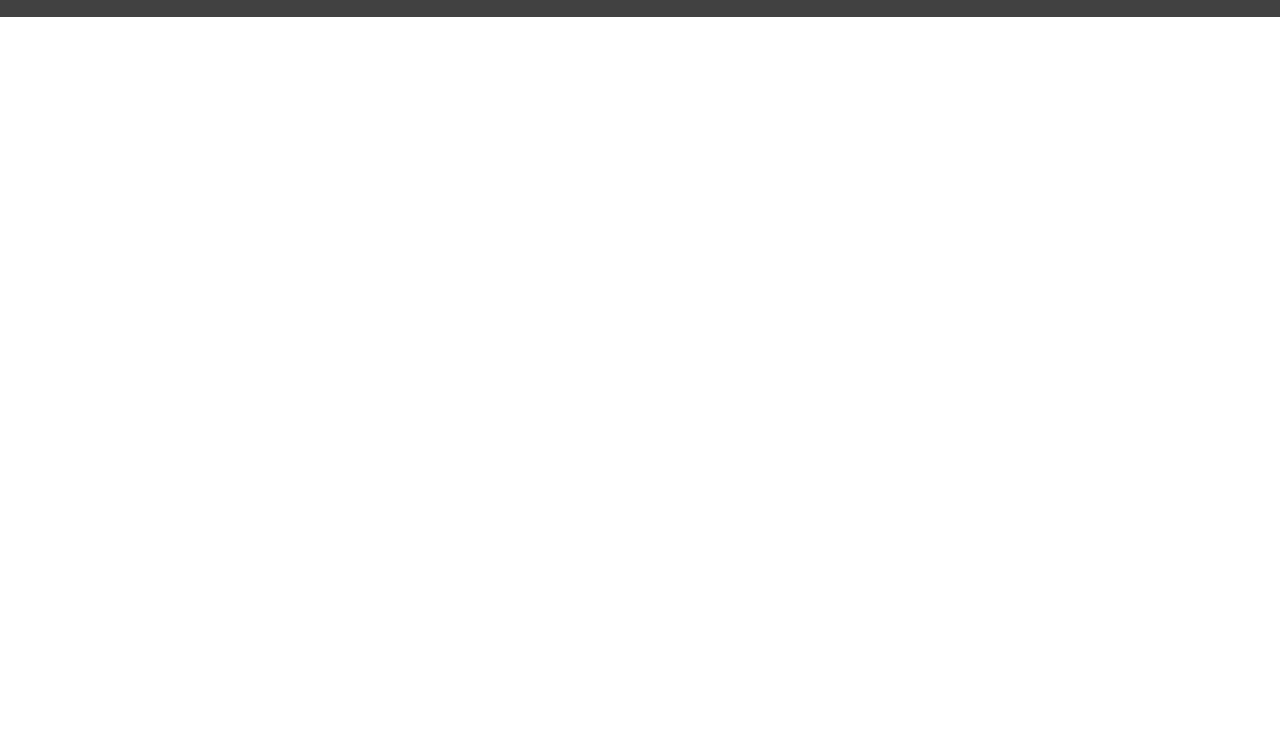
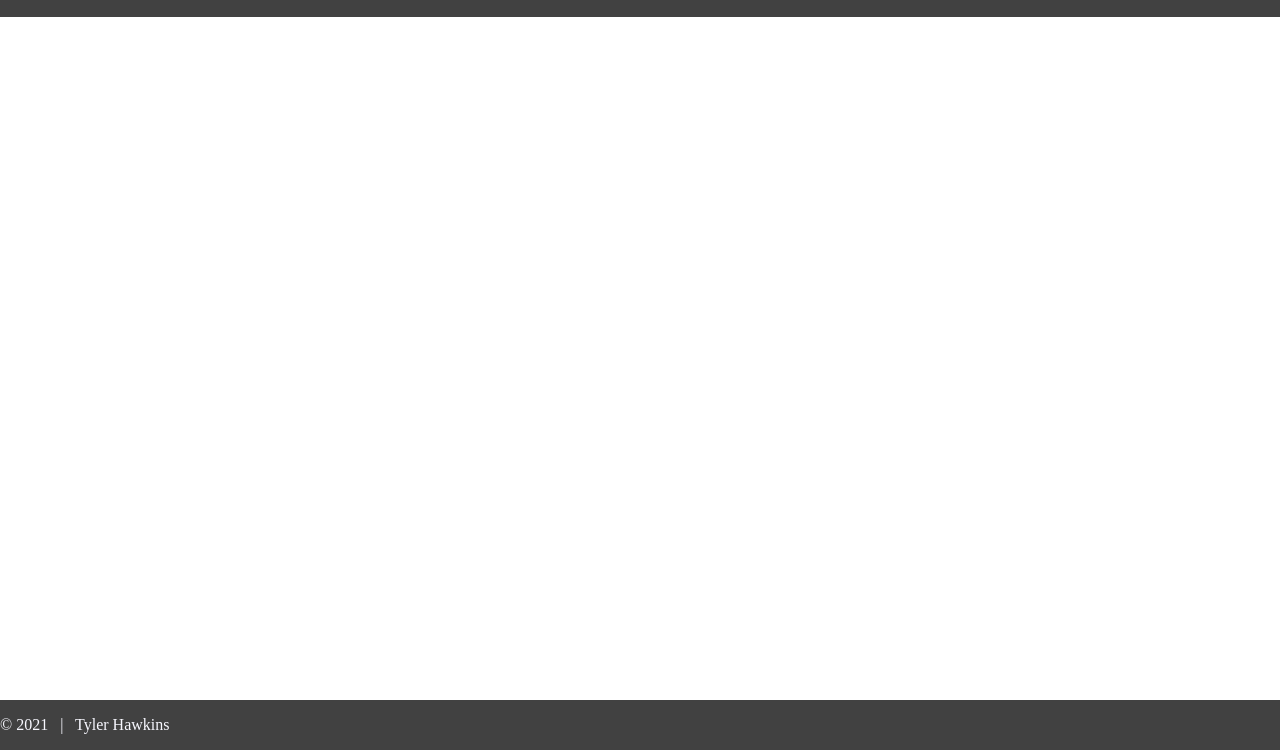
Before and after one commit to tyler-hawkins/restaurant, a website built with webpack: page dist/index.html in a window 1280 px wide. Shown: the part 50-800 px from the top of the page. Built offline with nearby package versions, Linux system fonts and the light colour scheme.

Commit message:
Add footer to page

```diff
--- /dev/null
+++ b/src/components/footer.js
@@ -0,0 +1,12 @@
+import "../style.css";
+
+function createFooter() {
+	const footer = document.createElement("footer");
+
+	const title = document.createElement("p");
+	title.innerHTML = "&copy; 2021 &nbsp; | &nbsp; Tyler Hawkins";
+	footer.appendChild(title);
+	return footer;
+}
+
+export { createFooter };
--- a/src/style.css
+++ b/src/style.css
@@ -1,8 +1,15 @@
 body {
+	display: flex;
 	margin: 0;
 }
 
-.header {
+#content {
+	display: flex;
+	width: 100%;
+}
+
+.header, footer {
+	width: 100%;
 	display: flex;
 	background-color: #414141;
 }
@@ -12,3 +19,10 @@ body {
 	padding: 0;
 	margin-left: 1rem;
 }
+
+footer {
+	position: absolute;
+	bottom: 0;
+	color: #f8f8ff;
+	justify-self: end;
+}
--- a/src/website.js
+++ b/src/website.js
@@ -1,8 +1,10 @@
+import { createFooter } from "./components/footer";
 import { createHeader } from "./components/header";
 
 function load() {
 	const content = document.getElementById("content");
 	content.appendChild(createHeader());
+	content.appendChild(createFooter());
 }
 
 export { load };
```
Also changed, not shown: dist/main.js.
